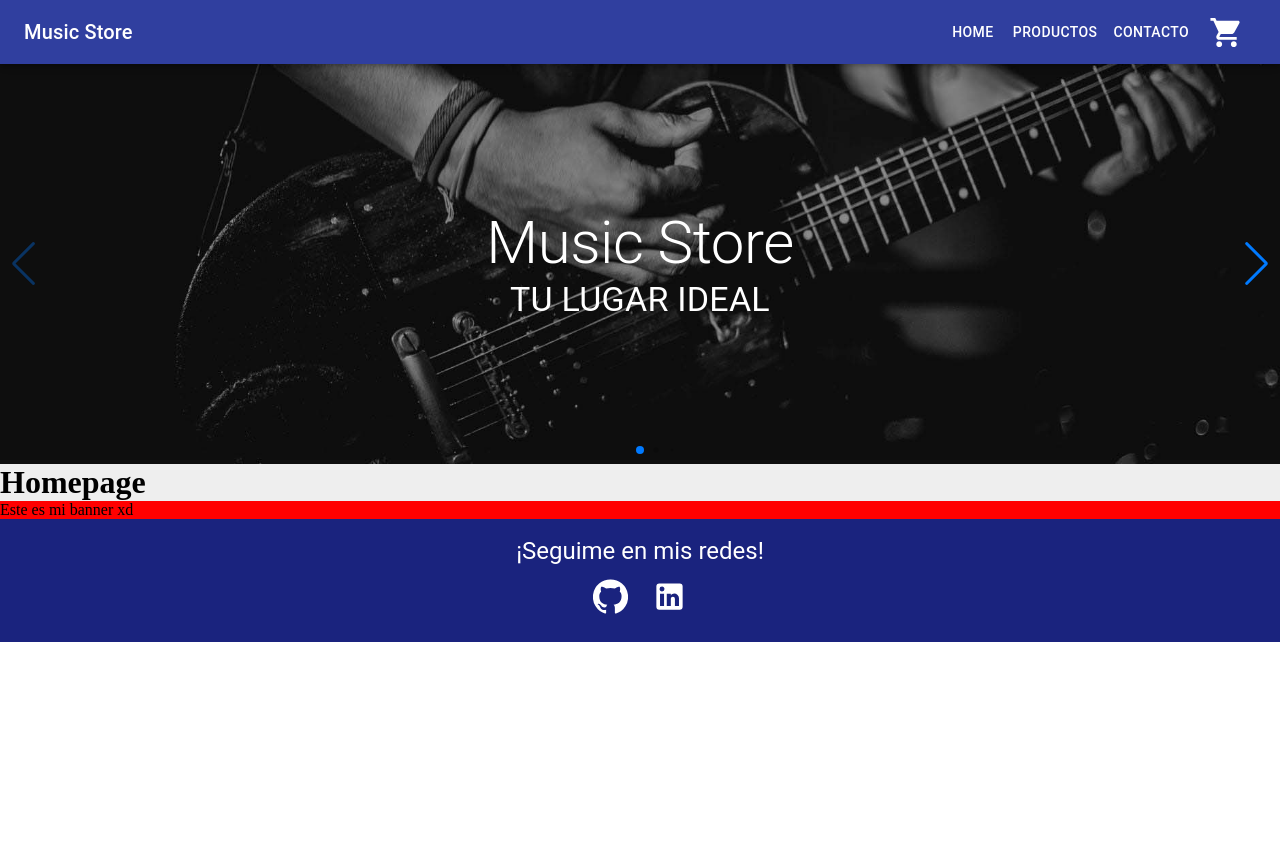
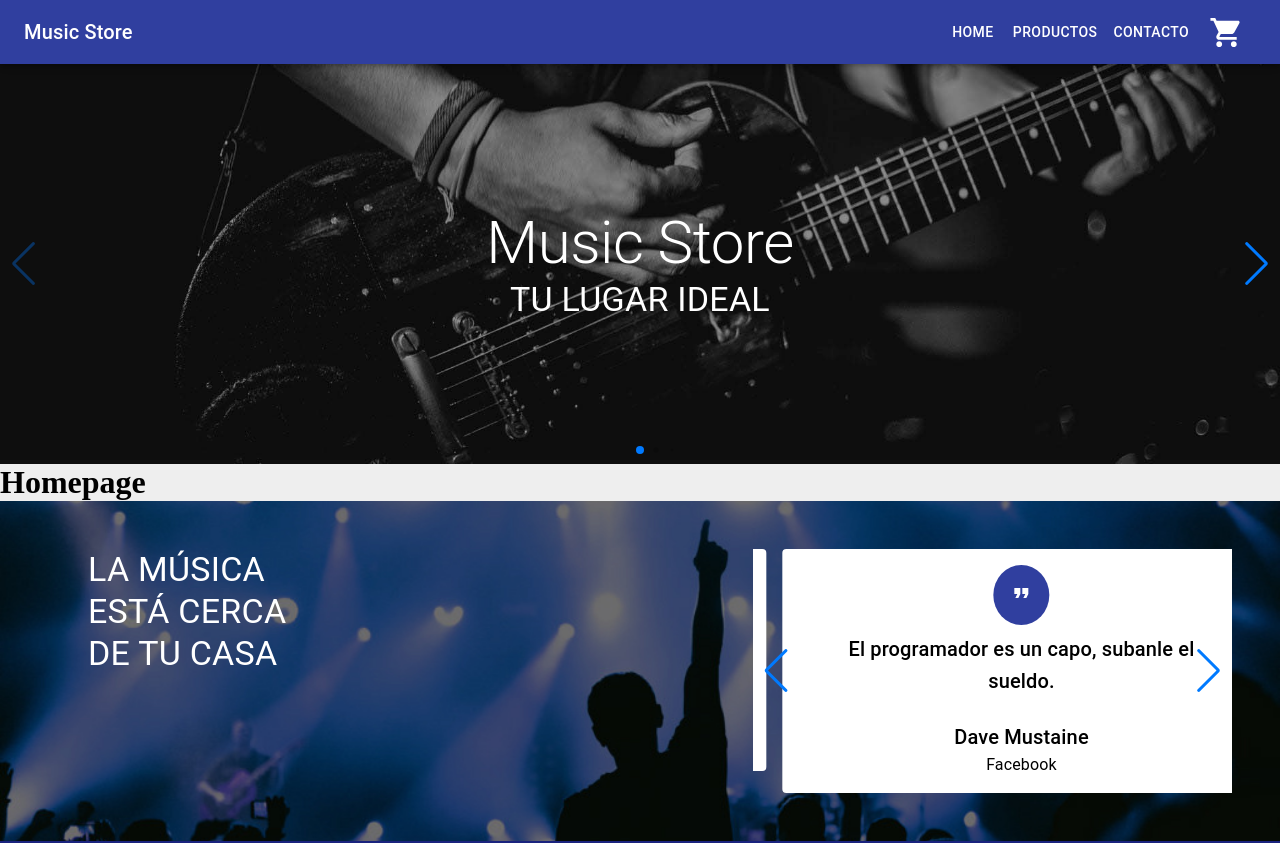
Before and after one commit to Facundojimenez/musicStoreReact, a React (Create React App) app: page / in a window 1280 px wide. Shown: the top 843 px of the page. Before the commit the page ends 800 px from the top, so only its background shows below. Built offline with nearby package versions, Linux system fonts and the light colour scheme.

Commit message:
agregado de banner inferior en home

```diff
--- a/package.json
+++ b/package.json
@@ -11,6 +11,7 @@
     "@testing-library/jest-dom": "^5.14.1",
     "@testing-library/react": "^11.2.7",
     "@testing-library/user-event": "^12.8.3",
+    "classnames": "^2.3.1",
     "node-sass": "^6.0.1",
     "react": "^17.0.2",
     "react-dom": "^17.0.2",
--- a/src/components/BannerHomeBottom.js
+++ b/src/components/BannerHomeBottom.js
@@ -1,17 +1,101 @@
-import { makeStyles, Box } from "@material-ui/core";
+import { makeStyles, Box, Grid, Typography } from "@material-ui/core";
+import fotoBanner from "../media/banners/bannerHomeBottom.jpg"
+import Tema from "./tema";
+import arrOpiniones from "../data/dataOpiniones";
+import FormatQuoteIcon from '@material-ui/icons/FormatQuote';
 
+import { Swiper, SwiperSlide} from 'swiper/react';
+import SwiperCore, {
+    Navigation,
+    Autoplay
+  } from 'swiper/core';
+
+import "swiper/swiper.min.css";
+import "swiper/components/pagination/pagination.min.css"
+import "swiper/components/navigation/navigation.min.css"
+import '../styles/bannerSlider.css';
+
+
+SwiperCore.use([Navigation, Autoplay]);
 
 const useStyles = makeStyles({
     banner:{
-        backgroundColor: "red"
+        minHeight: "20vh",
+        padding: "3rem",
+        color: Tema.palette.primary.contrastText,
+        backgroundImage: `url(${fotoBanner})`,
+        backgroundSize: "cover",
+        backgroundPosition: "center",
+        backgroundAttachment: "fixed",
+        backgroundRepeat: "no-repeat"
     }
 })
-
 
 function BannerHomeBottom(){
     const classes = useStyles();
     return (
-        <Box className={classes.banner}>Este es mi banner xd</Box>
+        <Box className={classes.banner}>
+            <Grid container spacing={3}>
+                <Grid item xs={12} md={7}>
+                    <Box ml={5}>
+                        <Typography variant="h4" color="initial">
+                            LA MÚSICA
+                        </Typography>
+                        <Typography variant="h4" color="initial">
+                            ESTÁ CERCA
+                        </Typography>
+                        <Typography variant="h4" color="initial">
+                            DE TU CASA
+                        </Typography>
+                    </Box>
+                </Grid>
+                <Grid item xs={12} md={5}>
+                    <Swiper
+                    slidesPerView={1}
+                    spaceBetween={16}
+                    navigation={true}
+                    speed={1000}
+                    centeredSlides={true}
+                    centeredSlidesBounds={true}
+                    autoplay={{
+                        "delay": 5000,
+                        "disableOnInteraction": true
+                    }}
+                    >
+                    {
+                        arrOpiniones.map(banner => {
+                            return  <SwiperSlide key={banner.id}>
+                                        <Box className="banner-contenido" style={{
+                                                    "padding": "1rem 2.5rem",
+                                                    "backgroundColor": "#fff",
+                                                    "minHeight": "190px",
+                                                    "maxHeight": "50%",
+                                                    "color": Tema.palette.common.black,
+                                                    "borderRadius": "0.25rem"
+                                                }}
+                                        >
+                                            <Box mb={1} bgcolor={Tema.palette.primary.main} color="#fff" borderRadius="50%" p={2}>
+                                                <FormatQuoteIcon fontSize="big"/>
+                                            </Box>
+                                            <Box mb={3}>
+                                                <Typography variant="h6" component="p">
+                                                    {banner.mensaje}
+                                                </Typography>
+                                            </Box>
+                                            <Typography variant="h6" component="h2">
+                                                {banner.nombrePersona}
+                                            </Typography>
+                                            <Typography variant="body1" component="h2">
+                                                {banner.plataformaOrigen}
+                                            </Typography>
+                                        </Box>
+                                    </SwiperSlide>
+                        })
+                    }
+                    </Swiper>
+                </Grid>
+            </Grid>
+        </Box>
     )
 }
 
--- a/src/components/BannerSlider.js
+++ b/src/components/BannerSlider.js
@@ -16,7 +16,8 @@ SwiperCore.use([Navigation, Pagination, Autoplay]);
 
 function BannerSlider(){
     return (
-        <Swiper pagination={{
+        <Swiper
+                pagination={{
                     "dynamicBullets": true
                 }}
                 navigation={true}
@@ -30,8 +31,11 @@ function BannerSlider(){
         >
         {
             arrBanners.map(banner => {
-                return  <SwiperSlide key={banner.id}>
-                            <div className="container-img-banner" style={{'backgroundImage': `url(${banner.urlImagen})`}}>
+                return  <SwiperSlide key={banner.id} >
+                            <div className="banner-contenido"
+                             style={{'backgroundImage': `url(${banner.urlImagen})`,
+                                     "color": "#fff",
+                                     "height": "50vh"}}>
                                 <Typography variant="h2" component="h2">
                                     {banner.titulo}
                                 </Typography>
--- a/src/components/CardProducto.js
+++ b/src/components/CardProducto.js
@@ -2,7 +2,6 @@ import {Card, CardMedia,CardContent, Typography, makeStyles, Button, Box, Divide
 import {Rating} from '@material-ui/lab';
 import {ShoppingCart} from '@material-ui/icons'
 import ItemCount from "./ItemCount";
-
 
 const useStyles = makeStyles({
     cardContent: {
--- a/src/components/NavBar.js
+++ b/src/components/NavBar.js
@@ -1,4 +1,4 @@
-import {AppBar, Toolbar, Typography, Button, makeStyles, Hidden} from '@material-ui/core';
+import {AppBar, Toolbar, Typography, Button, Box, makeStyles, Hidden} from '@material-ui/core';
 import { ThemeProvider } from '@material-ui/styles';
 import Tema from './tema';
 import CartWidget from './CartWidget';
@@ -7,9 +7,6 @@ import { Link } from 'react-router-dom';
 
 const useStyle = makeStyles({
     espacioAppBar: Tema.mixins.toolbar,
-    logoBrand: {
-        flexGrow: 1
-    },
     links:{
         textDecoration: 'none',
         color: "inherit"
@@ -21,11 +18,15 @@ function NavBar(){
     return (
         <ThemeProvider theme={Tema}>
             <AppBar position="fixed">
-<                Toolbar>
+                <Toolbar>
                     <DrawerMobile/>
-                    <Typography className={classes.logoBrand} variant="h6" element="h6">
-                        Music Store
-                    </Typography>
+                    <Box display="flex" flexGrow={1}>
+                        <Link to="/" className={classes.links}>
+                            <Typography variant="h6" element="h6">
+                                Music Store
+                            </Typography>
+                        </Link>
+                    </Box>
                     <Hidden smDown>
                         <Link to="/" className={classes.links}>
                             <Button color="inherit">
--- /dev/null
+++ b/src/data/dataOpiniones.js
@@ -0,0 +1,22 @@
+const arrOpiniones = [
+    {
+        id: 1,
+        mensaje: "Muy atentos los chicos de la pagina web.",
+        nombrePersona: "Máximo Cozzetti",
+        plataformaOrigen: "Google"
+    },
+    {
+        id: 2,
+        mensaje: "El programador es un capo, subanle el sueldo.",
+        nombrePersona: "Dave Mustaine",
+        plataformaOrigen: "Facebook"
+    },
+    {
+        id: 3,
+        mensaje: "Iba a escribir algo pero me olvidé. Ah si, aguante la H.",
+        nombrePersona: "Dylan Fernandez",
+        plataformaOrigen: "Instagram"
+    }
+]
+
+export default arrOpiniones;
--- a/src/styles/bannerSlider.css
+++ b/src/styles/bannerSlider.css
@@ -1,9 +1,6 @@
-.swiper-container{
-    height: 50vh;
-}
+/*todas estas clases son inventadas por mi*/
 
-.container-img-banner{
-    height: 50vh;
+.banner-contenido{
     display: flex;
     flex-direction: column;
     justify-content: center;
@@ -11,10 +8,4 @@
     background-size: cover;
     background-position: center;
     text-align: center;
-    color: #fff
 }
-
-.img-banner{
-    width: 100%;
-    object-fit: contain;
-}
```
Also changed, not shown: src/media/banners/bannerHomeBottom.jpg (added), 1 other file (tests, documents, lock files or other folders).
